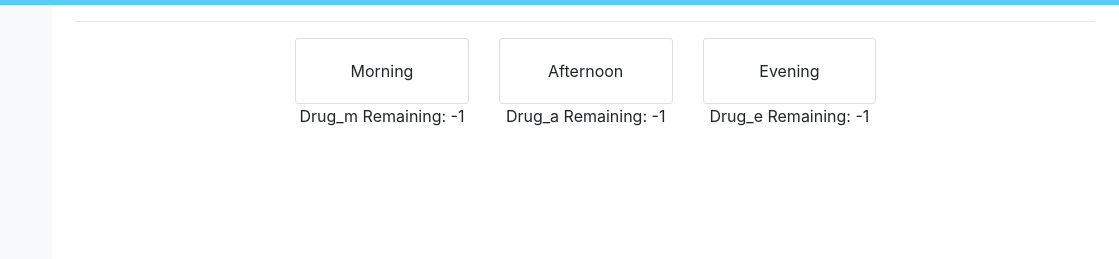
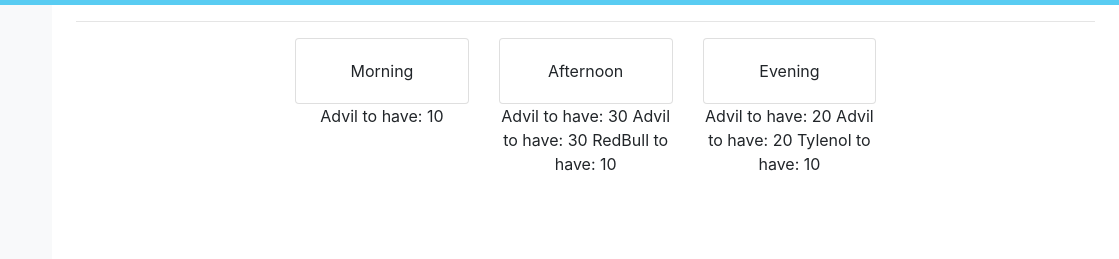
Before and after one commit to Dhruv-m-Shah/MediDate, a website: page index.html in a window 1280 px wide. Shown: the part 61-320 px from the top of the page, 161-1280 px from the left. Drawn offline with nearby package versions, Linux system fonts and the light colour scheme.

Commit message:
working update_pills

```diff
--- a/index.html
+++ b/index.html
@@ -124,9 +124,9 @@
             </div>
             <div class="row">
               <div class="col-sm"></div>
-              <div class="col-sm box-borde text-center" id="morning">Drug_m Remaining: -1</div>
-              <div class="col-sm box-border text-center" id="afternoon">Drug_a Remaining: -1</div>
-              <div class="col-sm box-border text-center" id="evening">Drug_e Remaining: -1</div>
+              <div class="col-sm box-borde text-center" id="morning"></div>
+              <div class="col-sm box-border text-center" id="afternoon"git></div>
+              <div class="col-sm box-border text-center" id="evening"></div>
               <div class="col-sm"></div>
             </div>
           </div>
--- a/script.js
+++ b/script.js
@@ -1,32 +1,36 @@
 // make a function that updates the pill numbers (innerHTML) when there is an update (from AJAX)
 
+var resp = [{"Name": "Advil", "Fill Date": 0, "RX": 0, "Qty": 90, "date-to-take": 0, "Red": 10, "Blue": 20,"Green": 30},
+            {"Name": "Tylenol", "Fill Date": 0, "RX": 0, "Qty": 90, "date-to-take": 0, "Red": 0, "Blue": 10,"Green": 0},
+            {"Name": "RedBull", "Fill Date": 0, "RX": 0, "Qty": 90, "date-to-take": 0, "Red": 0, "Blue": 0,"Green": 10}];
+
+
 function update_pills() {
-    var response = resp.data;
-    var current_m = "";
+    var current_m = "uy";
     var current_a = ""; // having three 'current's defined is redundant
     var current_e = "";
     var new_d = "";
 
-    for (drug of response) {
+    for (drug of resp) {
         if (drug.Red != 0) { // CHANGE "RED" VAR NAME
             current_m = document.getElementById("morning").innerHTML;
-            new_d = `${drug.Name} to have: ${drug.Red}\n`
+            new_d = `\n${drug.Name} to have: ${drug.Red}`
 
-            document.getElementById("morning").innerHTML = current.concat(current_m, new_d);
+            document.getElementById("morning").innerHTML = current_m.concat(current_m, new_d);
         }
 
         if (drug.Green != 0) { // CHANGE "GREEN" VAR NAME
             current_a = document.getElementById("afternoon").innerHTML;
-            new_d = `${drug.Name} to have: ${drug.Green}\n`
+            new_d = `\n${drug.Name} to have: ${drug.Green}`
 
-            document.getElementById("afternoon").innerHTML = current.concat(current_a, new_d);
+            document.getElementById("afternoon").innerHTML = current_a.concat(current_a, new_d);
         }
 
         if (drug.Blue != 0) { // CHANGE "BLUE" VAR NAME
             current_e = document.getElementById("evening").innerHTML;
-            new_d = `${drug.Name} to have: ${drug.Blue}\n`
+            new_d = `\n${drug.Name} to have: ${drug.Blue}`
 
-            document.getElementById("evening").innerHTML = current.concat(current_e, new_d);
+            document.getElementById("evening").innerHTML = current_e.concat(current_e, new_d);
         }
     }
 
@@ -34,3 +38,4 @@
 
 
 }
+update_pills();
```
